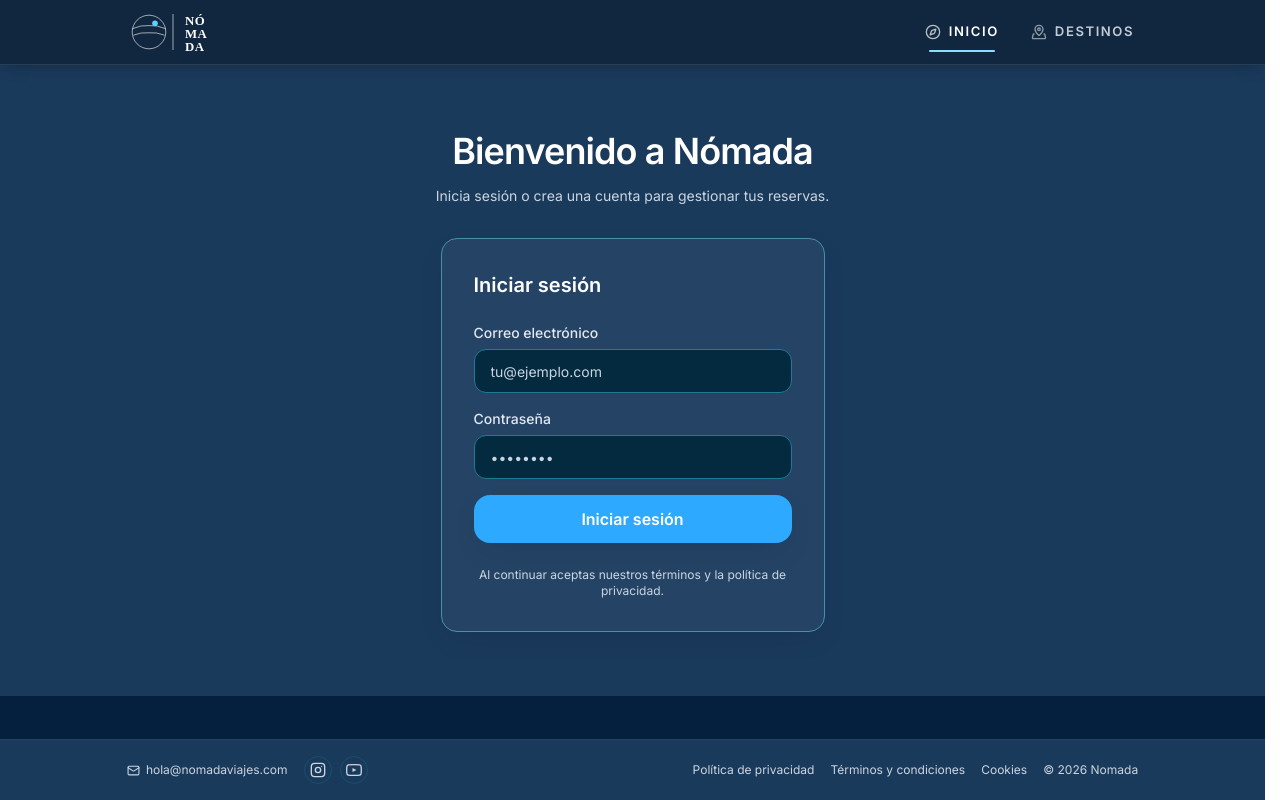
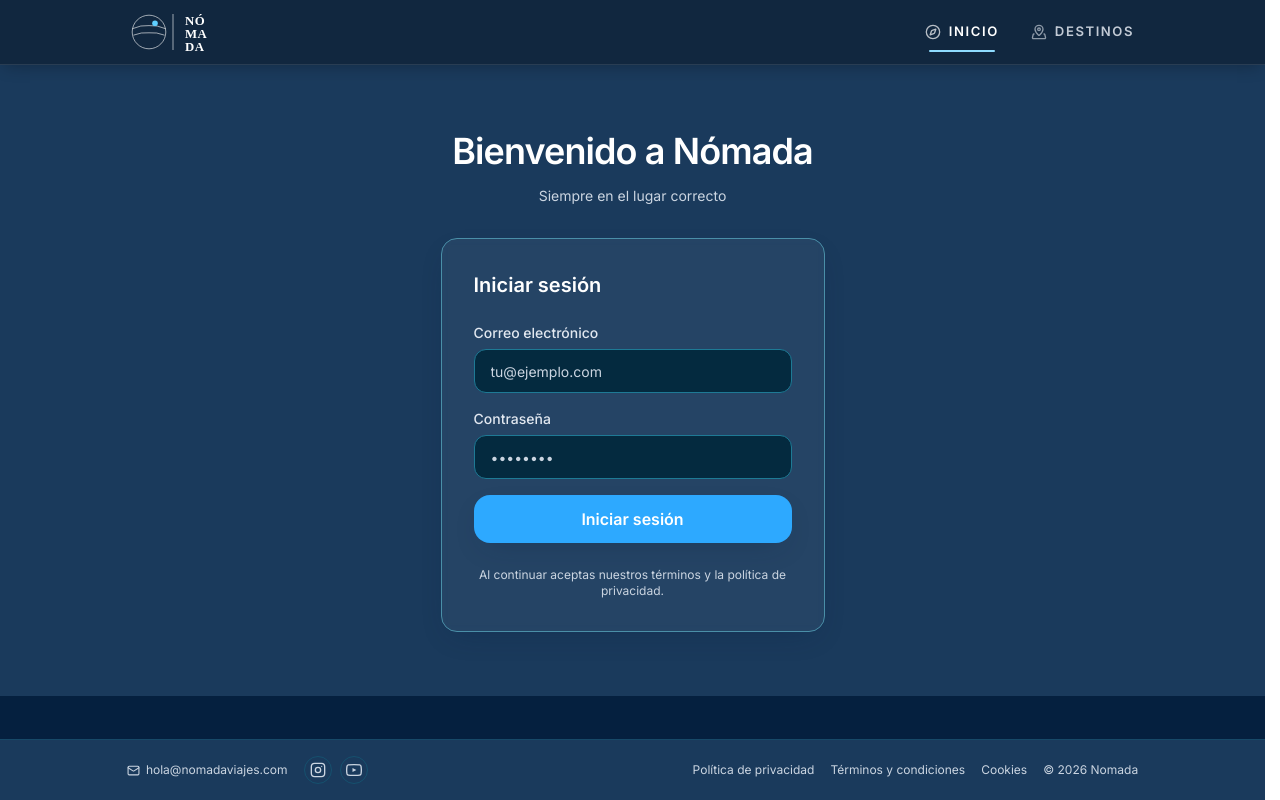
Before and after one commit to Agencia-de-viajes-Factoria-F5-Nomada/Frontend-Travel-Agency, a React (Vite) app: page / in a window 1280 px wide. Built offline with nearby package versions, Linux system fonts and the light colour scheme.

Commit message:
fix changed login text

```diff
--- a/src/pages/HomePage.jsx
+++ b/src/pages/HomePage.jsx
@@ -56,7 +56,7 @@ const HomePage = () => {
         <p className="mb-8 max-w-lg text-sm text-ink-muted">
           {isLoggedIn
             ? 'Descubre tus próximos destinos y encuentra el viaje perfecto.'
-            : 'Inicia sesión o crea una cuenta para gestionar tus reservas.'}
+            : 'Siempre en el lugar correcto'}
         </p>
 
         {isLoggedIn ? (
```
